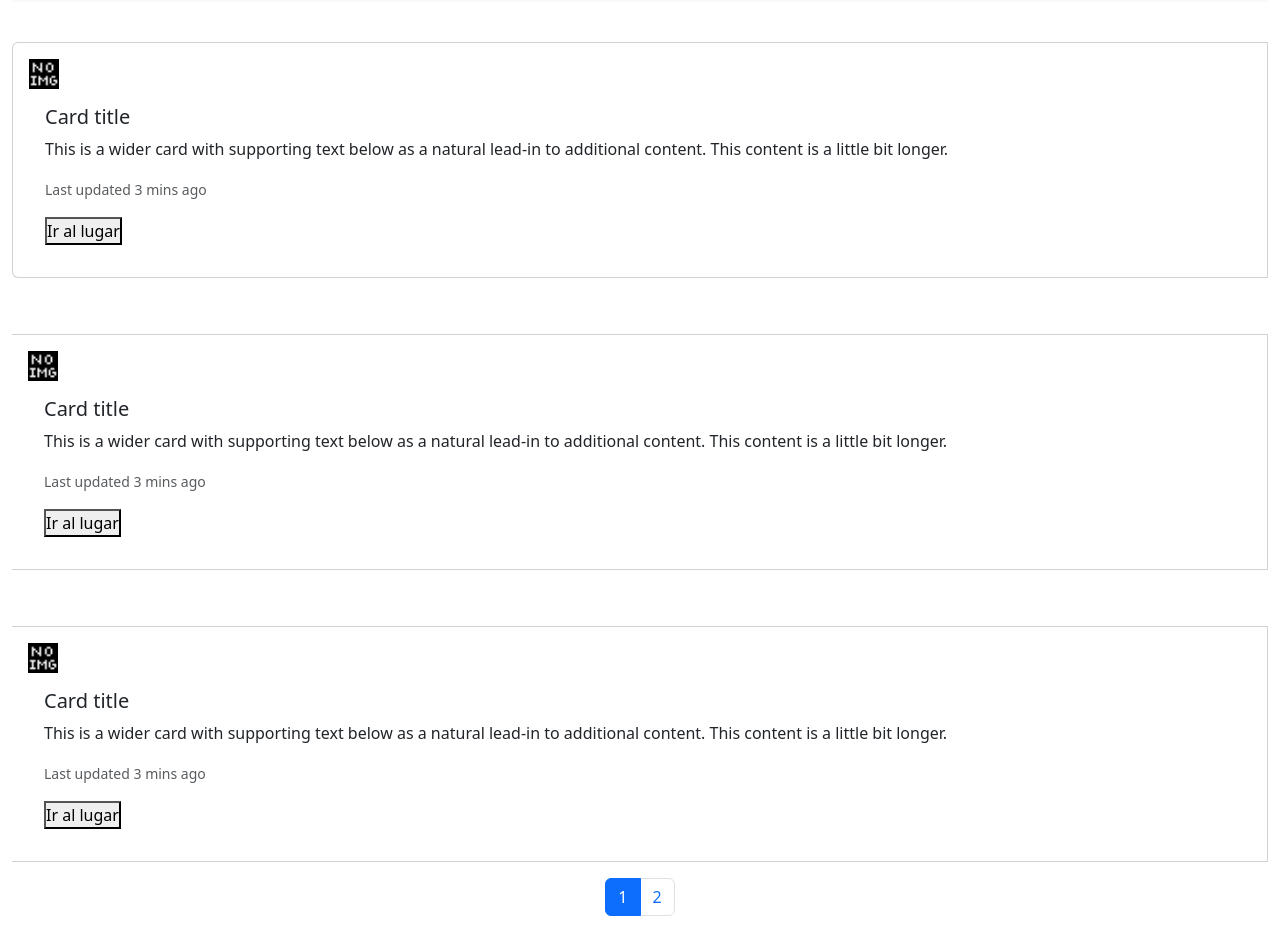
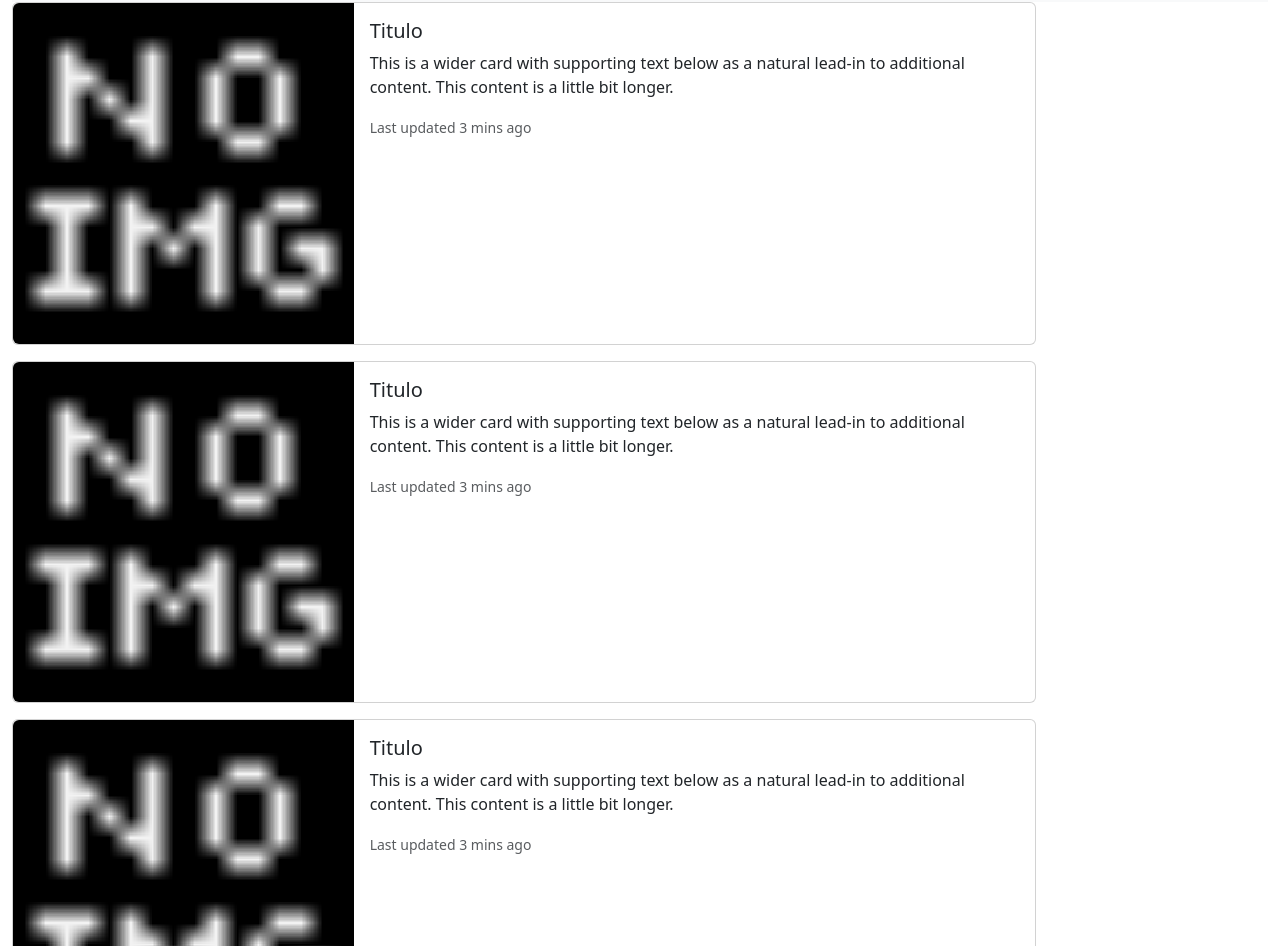
Before and after one commit to LlonKy/Proyecto-ACP, a plain HTML site: page viaje1.html in a window 1280 px wide. Shown: the part 54-1000 px from the top of the page. Drawn offline with nearby package versions, Linux system fonts and the light colour scheme.

Commit message:
CORRECIONES

```diff
--- a/assets/css/generic.css
+++ b/assets/css/generic.css
@@ -4,18 +4,7 @@
     box-sizing: border-box;
 }
 
-.card-group{
-    display: flex;
-    flex-direction: column;
-    gap: 1rem;
+img {
+    width: 100%;
+    object-fit: cover;
 }
-
-.card{
-    margin-top: 2.5rem;
-    padding: 1rem;
-}
-
-.pagination{
-    display: flex;
-    justify-content: center;
-}
--- a/viaje1.html
+++ b/viaje1.html
@@ -45,42 +45,60 @@
       </div>
     </nav>
 
-    <div class="card-group">
-      <div class="card">
-        <img src="./assets/img/favicon.png" class="card-img-left" alt="..." width="30" height="30">
+    <div class="card mb-3 d-flex justify-content-center" style="max-width: 80vw;">
+      <div class="row g-0">
+        <div class="col-md-4">
+          <img src="./assets/img/favicon.png" class="img-fluid rounded-start" alt="...">
+        </div>
+        <div class="col-md-8">
           <div class="card-body">
-          <h5 class="card-title">Card title</h5>
+            <h5 class="card-title">Titulo</h5>
             <p class="card-text">This is a wider card with supporting text below as a natural lead-in to additional
               content. This content is a little bit longer.</p>
             <p class="card-text"><small class="text-body-secondary">Last updated 3 mins ago</small></p>
-          <button>Ir al lugar</button>
+          </div>
+        </div>
       </div>
     </div>
 
-      <div class="card">
-        <img src="./assets/img/favicon.png" class="card-img-left" alt="..." width="30" height="30">
+
+
+      <div class="card mb-3" style="max-width: 80vw;">
+        <div class="row g-0">
+          <div class="col-md-4">
+            <img src="./assets/img/favicon.png" class="img-fluid rounded-start" alt="...">
+          </div>
+          <div class="col-md-8">
             <div class="card-body">
-          <h5 class="card-title">Card title</h5>
+              <h5 class="card-title">Titulo</h5>
               <p class="card-text">This is a wider card with supporting text below as a natural lead-in to additional
                 content. This content is a little bit longer.</p>
               <p class="card-text"><small class="text-body-secondary">Last updated 3 mins ago</small></p>
-          <button>Ir al lugar</button>
+            </div>
+          </div>
         </div>
       </div>
 
-      <div class="card">
-        <img src="./assets/img/favicon.png" class="card-img-left" alt="..." width="30" height="30">
+
+
+      <div class="card mb-3" style="max-width: 80vw;">
+        <div class="row g-0">
+          <div class="col-md-4">
+            <img src="./assets/img/favicon.png" class="img-fluid rounded-start" alt="...">
+          </div>
+          <div class="col-md-8">
             <div class="card-body">
-          <h5 class="card-title">Card title</h5>
+              <h5 class="card-title">Titulo</h5>
               <p class="card-text">This is a wider card with supporting text below as a natural lead-in to additional
                 content. This content is a little bit longer.</p>
               <p class="card-text"><small class="text-body-secondary">Last updated 3 mins ago</small></p>
-          <button>Ir al lugar</button>
+            </div>
+          </div>
         </div>
       </div>
 
       <nav aria-label="Navegación">
-        <ul class="pagination">
+        <ul class="pagination d-flex justify-content-center">
           <li class="page-item active"><a class="page-link" href="#">1</a></li>
           <li class="page-item"><a class="page-link" href="viaje2.html">2</a></li>
         </ul>
```
Also changed, not shown: viaje2.html (+14 -9 lines), 1 other file. Lines whose indentation alone changed are shown as unchanged.
